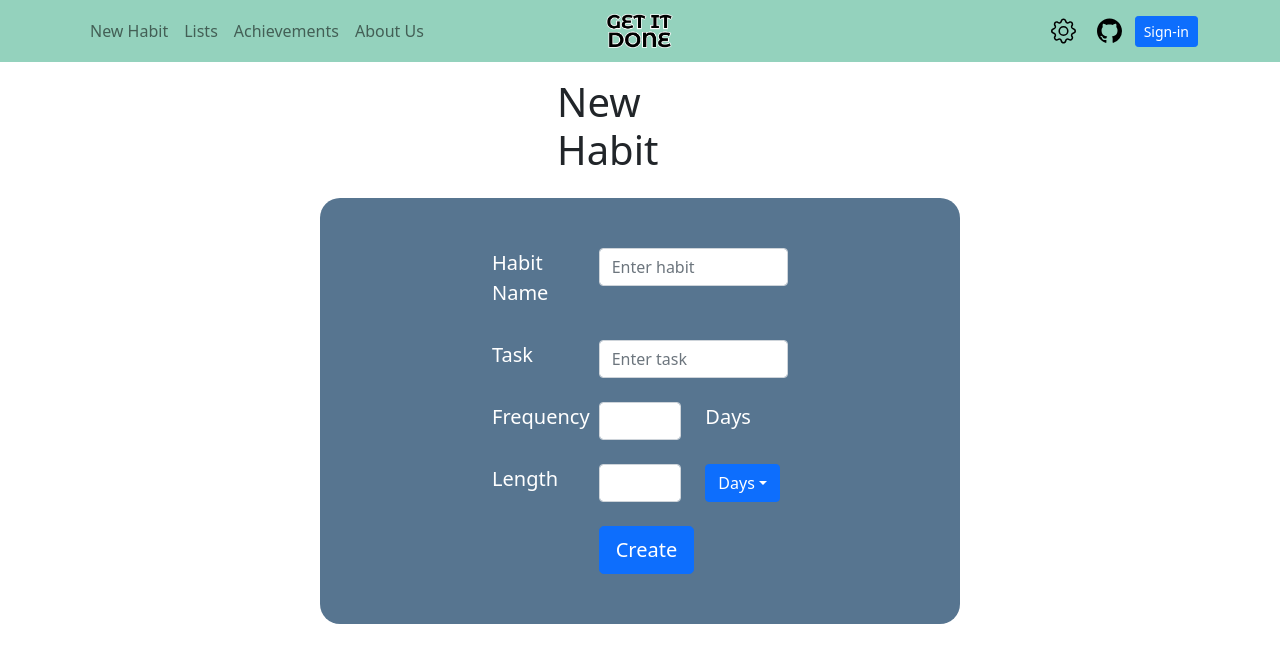
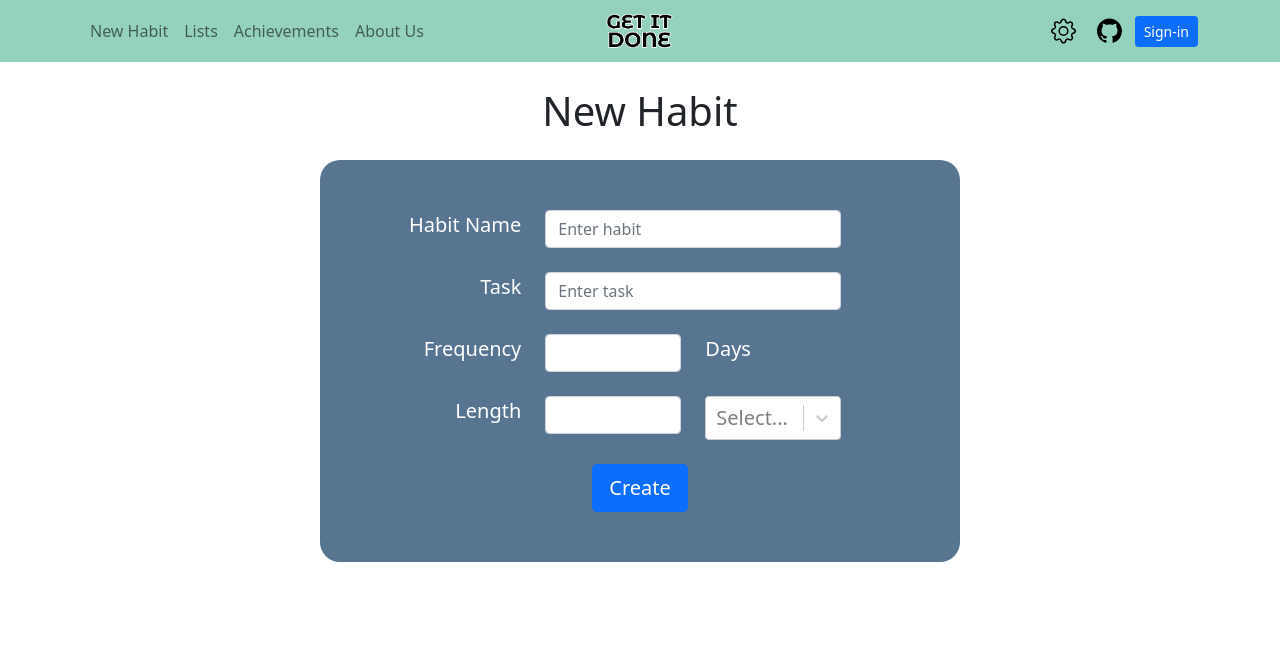
Before and after one commit to ccb1139/Get-it-Done-Gamified-to-do-list, a React (Create React App) app: page /NewHabit in a window 1280 px wide. Shown: the top 662 px of the page. Built offline with nearby package versions, Linux system fonts and the light colour scheme.

Commit message:
Updated NewHabit style and save functionality

```diff
--- a/package.json
+++ b/package.json
@@ -12,6 +12,7 @@
     "react-dom": "^17.0.2",
     "react-router-dom": "^6.2.2",
     "react-scripts": "5.0.0",
+    "react-select": "^5.2.2",
     "web-vitals": "^2.1.4"
   },
   "scripts": {
--- a/src/App.css
+++ b/src/App.css
@@ -57,9 +57,26 @@
 
 /*New Habit*/
 .NewHabitForm {
+  min-width: 510px;
+  max-width: 800px !important;
   padding: 50px;
   font-size: 20px;
   background: #577590;
   border-radius: 1em;
   color: white
 }
+
+.NewHabitHeading {
+  margin: 25px auto;
+  text-align: center;
+}
+
+.text-right {
+  float: right;
+  text-align: right;
+}
+
+.text-center {
+  float: center;
+  text-align: center;
+}
--- a/src/components/NewHabit.js
+++ b/src/components/NewHabit.js
@@ -1,81 +1,113 @@
 import 'bootstrap/dist/css/bootstrap.css'
-import { Container, Dropdown, Form, Button, Row, Col } from "react-bootstrap";
+import React, { useState } from 'react';
+import { Container, Form, Button, Row, Col } from "react-bootstrap";
+import Select from 'react-select'
 
 const NewHabit = () => {
+    const lengthUnitOptions = [{value: "Days", label: "Days"},
+    {value: "Weeks", label: "Weeks"},
+    {value: "Months", label: "Months"}];
+
+    const lengthUnitStyle = {
+        option: (provided, state) => ({
+          ...provided,
+          color: state.isSelected ? 'white' : 'black',
+          backgroundColor: state.isSelected ? '#0D6EFD' : 'white'
+        })
+    }
+
+    const [selectedLengthUnit, setSelectedLengthUnit] = useState(0);
+
+    const updateLengthUnit = (e) => {
+        setSelectedLengthUnit(e.value);
+    }
+
+    function saveHabit(e) {
+        // Get data from form
+        const habitName = document.getElementById("habitNameInput").value;
+        const task = document.getElementById("taskInput").value;
+        const frequency = document.getElementById("frequencyInput").value;
+        const length = document.getElementById("lengthInput").value;
+        const lengthUnit = selectedLengthUnit;
+
+        // Validate input
+
+
+        // Save habit to database
+        const habit = {
+            habit: habitName,
+            task: task,
+            frequency: frequency,
+            length: length,
+            lengthUnit: lengthUnit
+        }
+
+        // For now just output what will be saved to the database
+        alert(JSON.stringify(habit));
+    }
+
     return (
         <>
-        <Container className="mt-3 mb-3">
-            <Row className="justify-content-sm-center">
-                <Col className="col-sm-2">
-                    <h1 >New Habit</h1>
-                </Col>
-            </Row>
-        </Container>
-
+        <h1 className="NewHabitHeading">New Habit</h1>
 
         <Container className="NewHabitForm w-50">
             <Form>
-                <Row className="mb-4 justify-content-sm-center">
-                    <Col className="col-lg-2">
-                        <Form.Label>Habit Name</Form.Label>
+                <Row className="mb-4">
+                    <Col className="col-sm-4">
+                        <Form.Label className="text-right">Habit Name</Form.Label>
                     </Col>
 
-                    <Col className="col-lg-4">
-                        <Form.Control placeholder="Enter habit" />
+                    <Col className="col-sm-6">
+                        <Form.Control placeholder="Enter habit" id="habitNameInput"/>
                     </Col>
                 </Row>
 
-                <Row className="mb-4 justify-content-lg-center">
-                    <Col className="col-lg-2">
-                        <Form.Label>Task</Form.Label>
+                <Row className="mb-4">
+                    <Col className="col-sm-4">
+                        <Form.Label className="text-right">Task</Form.Label>
                     </Col>
 
-                    <Col className="col-lg-4">
-                        <Form.Control placeholder="Enter task" />
+                    <Col className="col-sm-6">
+                        <Form.Control placeholder="Enter task" id="taskInput" />
                     </Col>
                 </Row>
 
-                <Row className="mb-4 justify-content-lg-center">
-                    <Col className="col-lg-2">
-                        <Form.Label>Frequency</Form.Label>
+                <Row className="mb-4">
+                    <Col className="col-sm-4">
+                        <Form.Label className="text-right">Frequency</Form.Label>
                     </Col>
 
-                    <Col className="col-lg-2">
-                        <Form.Control placeholder="" />
+                    <Col className="col-sm-3">
+                        <Form.Control type="number" id="frequencyInput" />
                     </Col>
 
-                    <Col className="col-lg-2">
+                    <Col className="col-sm-3">
                         <Form.Label>Days</Form.Label>
                     </Col>
                 </Row>
 
-                <Row className="mb-4 justify-content-lg-center">
-                    <Col className="col-lg-2">
-                        <Form.Label>Length</Form.Label>
+                <Row className="mb-4">
+                    <Col className="col-sm-4">
+                        <Form.Label className="text-right">Length</Form.Label>
                     </Col>
 
-                    <Col className="col-lg-2">
-                        <Form.Control placeholder="" />
+                    <Col className="col-sm-3">
+                        <Form.Control type="number" id="lengthInput" />
                     </Col>
 
-                    <Col className="col-lg-2">
-                        <Dropdown>
-                            <Dropdown.Toggle id="dropdown-basic">
-                                Days
-                            </Dropdown.Toggle>
-
-                            <Dropdown.Menu>
-                                <Dropdown.Item href="#/weeks">Weeks</Dropdown.Item>
-                                <Dropdown.Item href="#/months">Months</Dropdown.Item>
-                            </Dropdown.Menu>
-                        </Dropdown>
+                    <Col className="col-sm-3">
+                        <Select id="lengthUnitInput" styles={lengthUnitStyle}
+                        options={lengthUnitOptions}
+                        value={lengthUnitOptions.find(obj => obj.value === selectedLengthUnit)}
+                        onChange={updateLengthUnit}>
+                        </Select>
                     </Col>
                 </Row>
 
 
-                <Row className="justify-content-sm-center">
-                    <Col className="col-sm-2">
-                        <Button variant="primary" size="lg">
+                <Row>
+                    <Col className="col-sm-12 text-center" >
+                        <Button variant="primary" size="lg" onClick={saveHabit}>
                             Create
                         </Button>
                     </Col>
```
Also changed, not shown: 1 other file (tests, documents, lock files or other folders).
